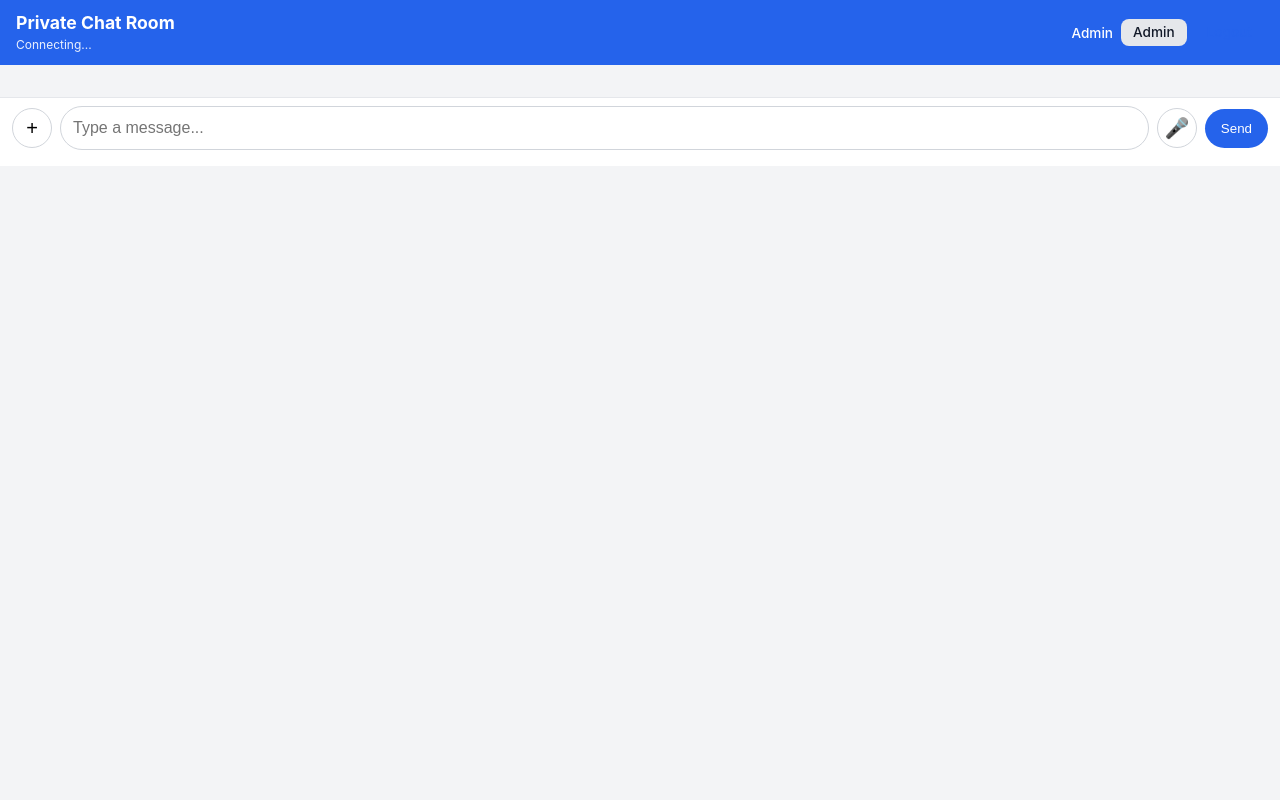
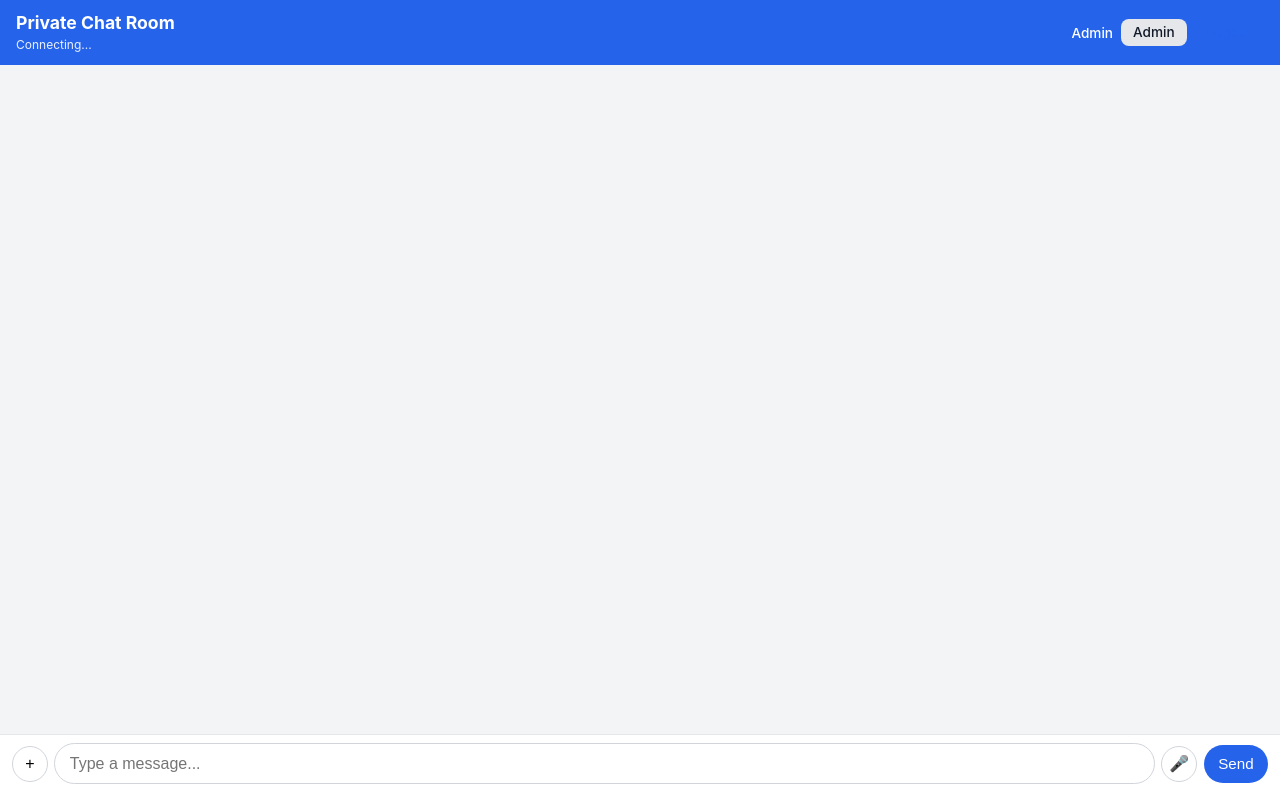
Before and after one commit to josephyong96/private-chat-room-pcr, a Flask app: page /chat in a window 1280 px wide. Run offline with Flask 3, Linux system fonts and the light colour scheme; the visitor is signed in with stand-in values (Sample User, id 1); data comes from the database, SQL or seed files in the repository; data that the repository does not hold is empty; some libraries are stand-ins or nearby versions.

Commit message:
fix: rename static assets to v6, unregister old service workers, use fixed positioning for chat header/footer

```diff
--- a/static/css/style.css
+++ b/static/css/style.v6.css
@@ -131,19 +131,19 @@ body {
 
 /* Chat */
 .app-container {
-    display: grid;
-    grid-template-rows: auto 1fr auto;
-    grid-template-areas:
-        "header"
-        "main"
-        "footer";
+    position: relative;
+    width: 100%;
     height: 100dvh;
     height: -webkit-fill-available;
     overflow: hidden;
 }
 
 .chat-header {
-    grid-area: header;
+    position: fixed;
+    top: 0;
+    left: 0;
+    right: 0;
+    z-index: 100;
     display: flex;
     align-items: center;
     justify-content: space-between;
@@ -175,7 +175,12 @@ body {
 }
 
 .chat-main {
-    grid-area: main;
+    position: fixed;
+    top: 3.5rem;
+    left: 0;
+    right: 0;
+    bottom: 4.5rem;
+    bottom: max(4.5rem, calc(4rem + env(safe-area-inset-bottom)));
     overflow-y: auto;
     padding: 1rem;
     background: #f3f4f6;
@@ -256,7 +261,11 @@ body {
 }
 
 .chat-footer {
-    grid-area: footer;
+    position: fixed;
+    left: 0;
+    right: 0;
+    bottom: 0;
+    z-index: 100;
     padding: 0.5rem 0.75rem;
     background: #fff;
     border-top: 1px solid #e5e7eb;
@@ -265,28 +274,31 @@ body {
 
 .input-area {
     display: flex;
-    gap: 0.5rem;
+    gap: 0.4rem;
     align-items: center;
     justify-content: space-between;
+    width: 100%;
+    max-width: 100%;
 }
 
 .input-area input[type="text"] {
-    flex: 1;
+    flex: 1 1 auto;
     min-width: 0;
-    padding: 0.75rem;
+    width: 100%;
+    padding: 0.65rem 0.9rem;
     border: 1px solid #d1d5db;
     border-radius: 1.5rem;
     font-size: 1rem;
 }
 
 .attach-btn, .voice-btn {
-    flex: 0 0 2.5rem;
-    width: 2.5rem;
-    height: 2.5rem;
+    flex: 0 0 2.25rem;
+    width: 2.25rem;
+    height: 2.25rem;
     border-radius: 50%;
     border: 1px solid #d1d5db;
     background: #fff;
-    font-size: 1.25rem;
+    font-size: 1rem;
     line-height: 1;
     display: flex;
     align-items: center;
@@ -294,19 +306,18 @@ body {
     cursor: pointer;
     padding: 0;
     overflow: hidden;
-    flex-shrink: 0;
 }
 
 .send-btn {
     flex: 0 0 auto;
-    padding: 0.75rem 1rem;
+    padding: 0.65rem 0.9rem;
     border-radius: 1.5rem;
     border: none;
     background: #2563eb;
     color: #fff;
+    font-size: 0.95rem;
     font-weight: 500;
     cursor: pointer;
-    flex-shrink: 0;
     white-space: nowrap;
 }
 
--- a/static/js/chat.js
+++ b/static/js/chat.v6.js
@@ -164,7 +164,3 @@ voiceBtn.addEventListener('click', async () => {
 });
 
 loadHistory();
-
-if ('serviceWorker' in navigator) {
-    navigator.serviceWorker.register('/static/sw.js?v=5');
-}
--- a/templates/admin.html
+++ b/templates/admin.html
@@ -57,5 +57,5 @@
 </div>
 {% endblock %}
 {% block scripts %}
-<script src="{{ url_for('static', filename='js/admin.js') }}?v=5"></script>
+<script src="{{ url_for('static', filename='js/admin.v6.js') }}"></script>
 {% endblock %}
--- a/templates/base.html
+++ b/templates/base.html
@@ -10,10 +10,20 @@
     <title>{% block title %}PCR{% endblock %}</title>
     <link rel="manifest" href="{{ url_for('static', filename='manifest.json') }}">
     <link rel="apple-touch-icon" href="{{ url_for('static', filename='icons/icon-192.png') }}">
-    <link rel="stylesheet" href="{{ url_for('static', filename='css/style.css') }}?v=5">
+    <link rel="stylesheet" href="{{ url_for('static', filename='css/style.v6.css') }}">
     {% block head %}{% endblock %}
 </head>
 <body>
+    <script>
+        // Unregister old PWA service workers so fresh CSS/JS always load
+        if ('serviceWorker' in navigator) {
+            navigator.serviceWorker.getRegistrations().then(function(registrations) {
+                for (let registration of registrations) {
+                    registration.unregister();
+                }
+            });
+        }
+    </script>
     {% block content %}{% endblock %}
     {% block scripts %}{% endblock %}
 </body>
--- a/templates/chat.html
+++ b/templates/chat.html
@@ -38,5 +38,5 @@ const currentUserName = "{{ user.display_name }}";
 const isAdmin = {{ 'true' if user.role == 'admin' else 'false' }};
 const room = "{{ room }}";
 </script>
-<script src="{{ url_for('static', filename='js/chat.js') }}?v=5"></script>
+<script src="{{ url_for('static', filename='js/chat.v6.js') }}"></script>
 {% endblock %}
```
Also changed, not shown: static/js/admin.v6.js (renamed from static/js/admin.js).
